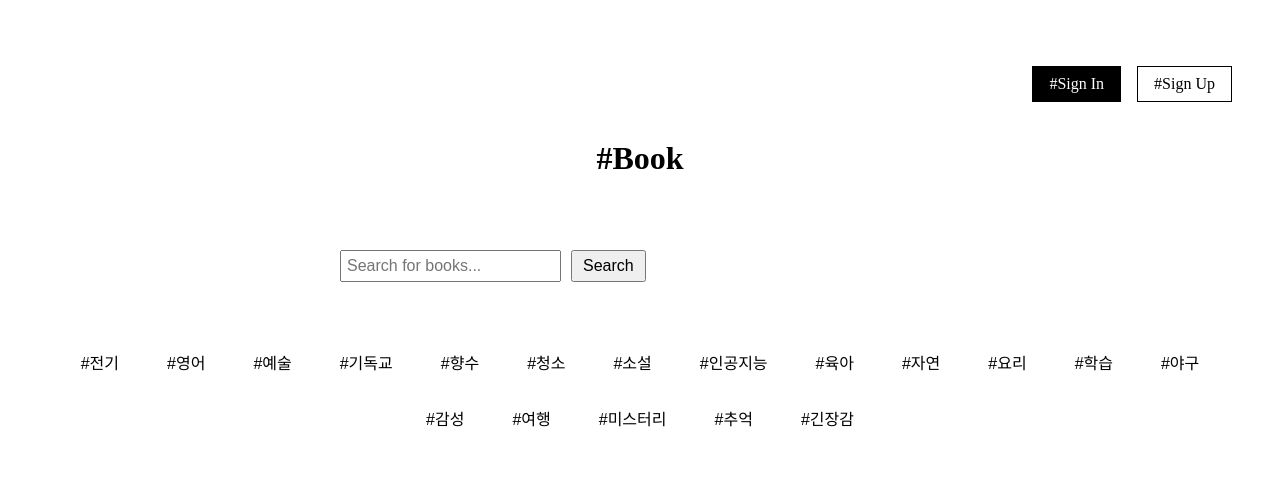
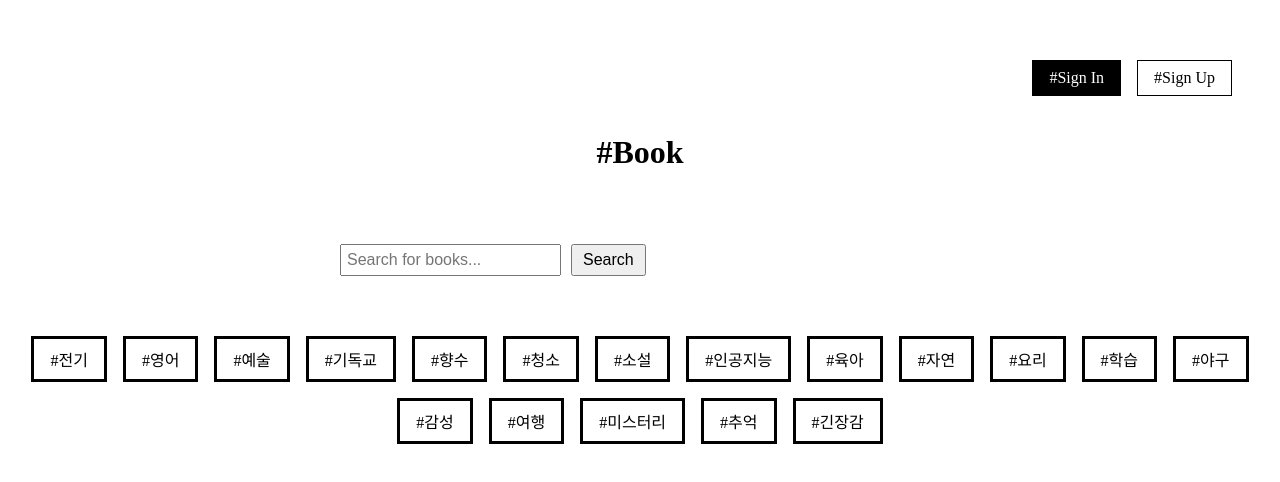
Before and after one commit to fbghk/test_nest_next, a Next.js app in the folder client/: page / in a window 1280 px wide. Shown: the part 152-634 px from the top of the page. Built offline with nearby package versions, Linux system fonts and the light colour scheme.

Commit message:
Fix | Tags.module.css

```diff
--- a/client/styles/Tags.module.css
+++ b/client/styles/Tags.module.css
@@ -11,15 +11,17 @@
   font-size: 1rem;
   margin: 0.5rem;
   cursor: pointer;
+  /* outline: solid; */
   background-color: white;
   color: black;
-  border: none;
-  border-radius: 5px;
+  border: solid;
   transition: background-color 0.3s ease;
+  font-family: 'Khmer';
 }
 
 .tags button:hover {
-  background-color: #005bb5;
+  background-color: black;
+  color: white;
 }
 
 .bookList {
```
